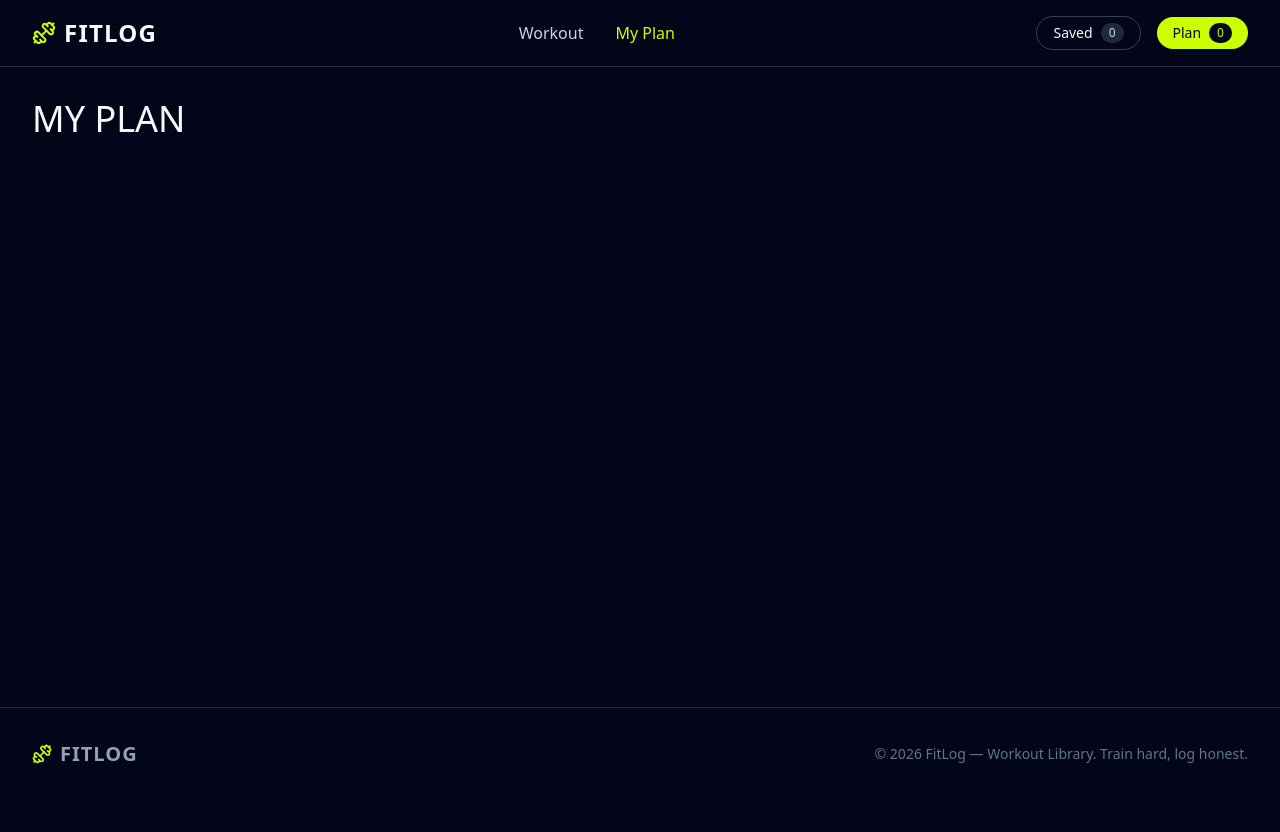
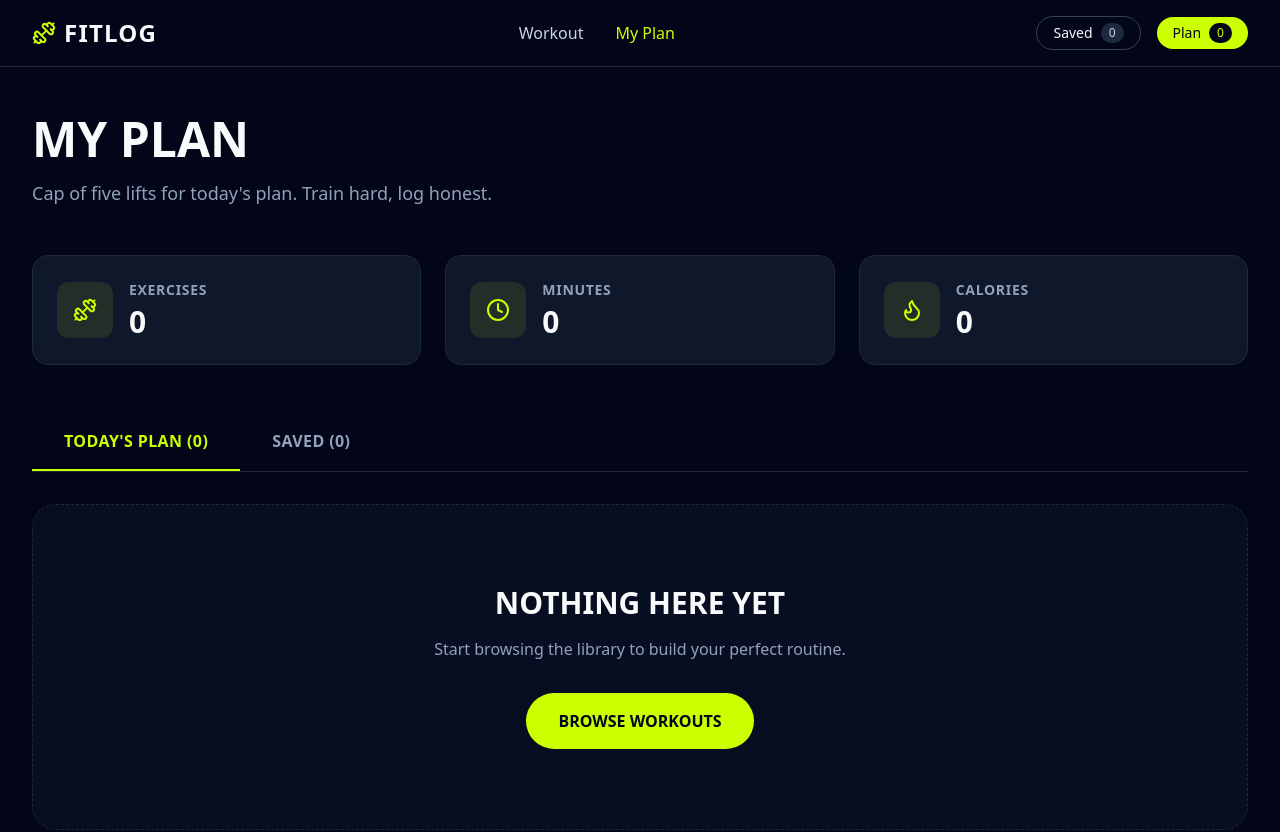
Before and after one commit to mustafizrahman055-hub/PH-Assingment-06-Fit-log, a Next.js app: page /my-plan in a window 1280 px wide. Shown: the top 832 px of the page. Before the commit the page ends 800 px from the top, so only its background shows below. Built offline with nearby package versions, Linux system fonts and the light colour scheme.

Commit message:
my plan page layout and tabs

```diff
--- a/src/app/my-plan/page.tsx
+++ b/src/app/my-plan/page.tsx
@@ -1,7 +1,92 @@
+"use client";
+
+import { useState } from "react";
+import Link from "next/link";
+import { useWorkout } from "@/context/WorkoutContext";
+import { Clock, Flame, Dumbbell } from "lucide-react";
+import MyPlanCards from "@/components/MyPlanCards";
+
 export default function MyPlanPage() {
+  const [activeTab, setActiveTab] = useState<"plan" | "saved">("plan");
+  const { plan, saved, isMounted } = useWorkout();
+
+  const activeList = activeTab === "plan" ? plan : saved;
+
+  const totalExercises = activeList.length;
+  const totalMinutes = activeList.reduce((acc, curr) => acc + curr.duration, 0);
+  const totalCalories = activeList.reduce((acc, curr) => acc + curr.caloriesBurned, 0);
+
+  if (!isMounted) return null;
+
   return (
-    <main className="p-8">
-      <h1 className="text-4xl font-display uppercase">My Plan</h1>
+    <main className="max-w-7xl mx-auto px-8 py-12">
+      <div className="mb-12">
+        <h1 className="text-5xl font-display uppercase font-bold mb-4">My Plan</h1>
+        <p className="text-slate-400 text-lg">
+          Cap of five lifts for today's plan. Train hard, log honest.
+        </p>
+      </div>
+
+      <div className="grid grid-cols-1 md:grid-cols-3 gap-6 mb-12">
+        <div className="bg-slate-900 border border-slate-800 p-6 rounded-2xl flex items-center gap-4">
+          <div className="bg-accent/10 p-4 rounded-xl text-accent">
+            <Dumbbell size={24} />
+          </div>
+          <div>
+            <p className="text-slate-400 text-sm font-bold tracking-wider uppercase mb-1">Exercises</p>
+            <p className="text-3xl font-display font-bold">{totalExercises}</p>
+          </div>
+        </div>
+        <div className="bg-slate-900 border border-slate-800 p-6 rounded-2xl flex items-center gap-4">
+          <div className="bg-accent/10 p-4 rounded-xl text-accent">
+            <Clock size={24} />
+          </div>
+          <div>
+            <p className="text-slate-400 text-sm font-bold tracking-wider uppercase mb-1">Minutes</p>
+            <p className="text-3xl font-display font-bold">{totalMinutes}</p>
+          </div>
+        </div>
+        <div className="bg-slate-900 border border-slate-800 p-6 rounded-2xl flex items-center gap-4">
+          <div className="bg-accent/10 p-4 rounded-xl text-accent">
+            <Flame size={24} />
+          </div>
+          <div>
+            <p className="text-slate-400 text-sm font-bold tracking-wider uppercase mb-1">Calories</p>
+            <p className="text-3xl font-display font-bold">{totalCalories}</p>
+          </div>
+        </div>
+      </div>
+
+      <div className="flex border-b border-slate-800 mb-8">
+        <button
+          className={`px-8 py-4 font-bold tracking-wide transition-colors border-b-2 ${
+            activeTab === "plan" ? "border-accent text-accent" : "border-transparent text-slate-400 hover:text-slate-200"
+          }`}
+          onClick={() => setActiveTab("plan")}
+        >
+          TODAY'S PLAN ({plan.length})
+        </button>
+        <button
+          className={`px-8 py-4 font-bold tracking-wide transition-colors border-b-2 ${
+            activeTab === "saved" ? "border-accent text-accent" : "border-transparent text-slate-400 hover:text-slate-200"
+          }`}
+          onClick={() => setActiveTab("saved")}
+        >
+          SAVED ({saved.length})
+        </button>
+      </div>
+
+      {activeList.length === 0 ? (
+        <div className="text-center py-20 bg-slate-900/50 rounded-3xl border border-slate-800 border-dashed">
+          <h2 className="text-3xl font-display uppercase font-bold mb-4">Nothing here yet</h2>
+          <p className="text-slate-400 mb-8">Start browsing the library to build your perfect routine.</p>
+          <Link href="/" className="bg-accent text-slate-950 font-bold px-8 py-4 rounded-full hover:bg-accent/90 transition-colors inline-block">
+            BROWSE WORKOUTS
+          </Link>
+        </div>
+      ) : (
+        <MyPlanCards list={activeList} tab={activeTab} />
+      )}
     </main>
   );
 }
--- /dev/null
+++ b/src/components/MyPlanCards.tsx
@@ -0,0 +1,14 @@
+import { Workout } from "@/types";
+
+interface MyPlanCardsProps {
+  list: Workout[];
+  tab: "plan" | "saved";
+}
+
+export default function MyPlanCards({ list, tab }: MyPlanCardsProps) {
+  return (
+    <div>
+      {/* Cards will be implemented in step 9 */}
+    </div>
+  );
+}
```
